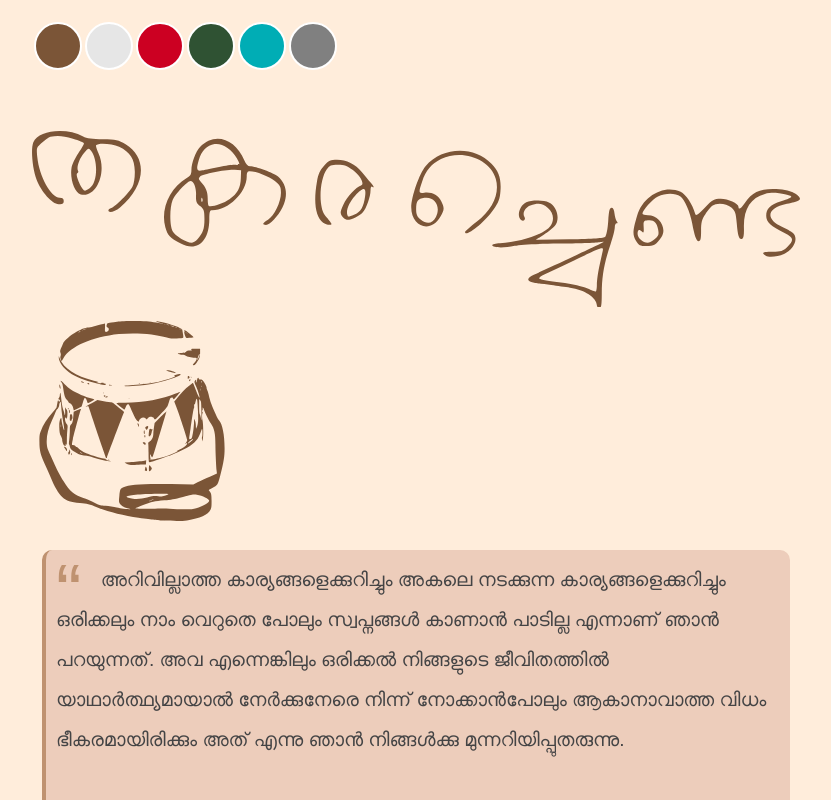
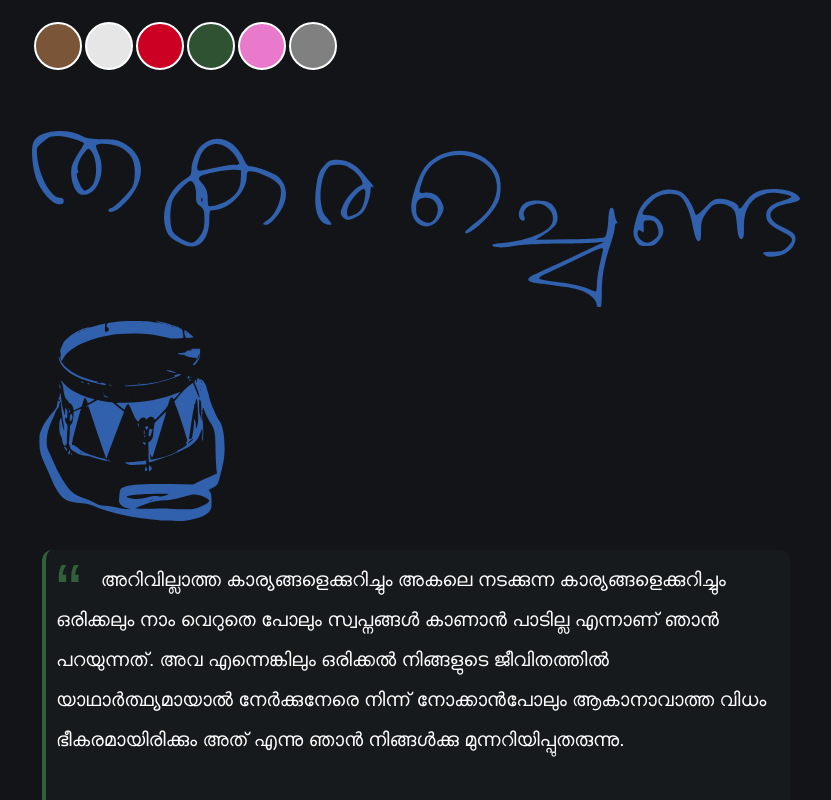
Before and after one commit to VivekThazhathattil/thakarachenda, a React (Create React App) app: page / in a window 1280 px wide. Shown: the top 800 px of the page, without its empty margins (224-1055 px from the left). Built offline with nearby package versions, Linux system fonts and the light colour scheme.

Commit message:
change default theme

```diff
--- a/src/App.js
+++ b/src/App.js
@@ -30,14 +30,14 @@ const StyledApp = styled.div``;
 
 function App() {
 
-	const [theme, setTheme] = useState("paper");
+	const [theme, setTheme] = useState("amoled");
 
 	const themeToggler = (themeString) =>{
 		const allThemes = ["plain", "paper", "cherry", "green", "dark", "amoled"];
 		if(allThemes.includes(themeString))
 			setTheme(themeString);
 		else
-			setTheme("paper");
+			setTheme("amoled");
 	};
 
 	const applyTheme = () =>{
@@ -67,7 +67,7 @@ function App() {
 				<button className="color-icon" style={{background: '#e6e6e6', borderColor: 'white'}} onClick={() => themeToggler('plain')} />
 				<button className="color-icon" style={{background: '#cc0022', borderColor: 'white'}} onClick={() => themeToggler('cherry')} />
 				<button className="color-icon" style={{background: '#2F5233', borderColor: 'white'}} onClick={() => themeToggler('green')} />
-				<button className="color-icon" style={{background: '#00ADB5', borderColor: 'white'}} onClick={() => themeToggler('dark')} />
+				<button className="color-icon" style={{background: '#E97ACB', borderColor: 'white'}} onClick={() => themeToggler('dark')} />
 				<button className="color-icon" style={{background: '#808080', borderColor: 'white'}} onClick={() => themeToggler('amoled')} />
 			<	LoadTitle />
 			<	Stats stats={progLang}/>
--- a/src/index.css
+++ b/src/index.css
@@ -240,6 +240,7 @@ details > ul {
   background: var(--main-bg);
   color: var(--text-color);
   padding: 5px;
+  font-size: 1rem;
   text-align: center;
 }
 
--- a/src/themes.js
+++ b/src/themes.js
@@ -1,10 +1,10 @@
 import { createGlobalStyle } from 'styled-components';
 
 export const darkTheme = {
-  mainColor:  "#EEEEEE",
-  secColor:   "#00ADB5",
-  mainBg:     "#393E46",
-  secBg:      "#222831",
+  mainColor:  "#7962F2",
+  secColor:   "#E97ACB",
+  mainBg:     "#221F2E",
+  secBg:      "#2F2B3F",
   textColor:  "#d3d3d3",
 };
 
@@ -41,11 +41,11 @@ export const greenTheme = {
 }
 
 export const amoledTheme = {
-  mainColor:  "#ffffff",
-  secColor:   "#808080",
-  mainBg:     "black",
-  secBg:      "#0d0d0d",
-  textColor:  "#f2f2f2",
+  mainColor:  "#31603A",
+  secColor:   "#3160AC",
+  mainBg:     "#131418",
+  secBg:      "#171A1D",
+  textColor:  "#ffffff",
 }
 
 export const GlobalStyles = createGlobalStyle`
```
